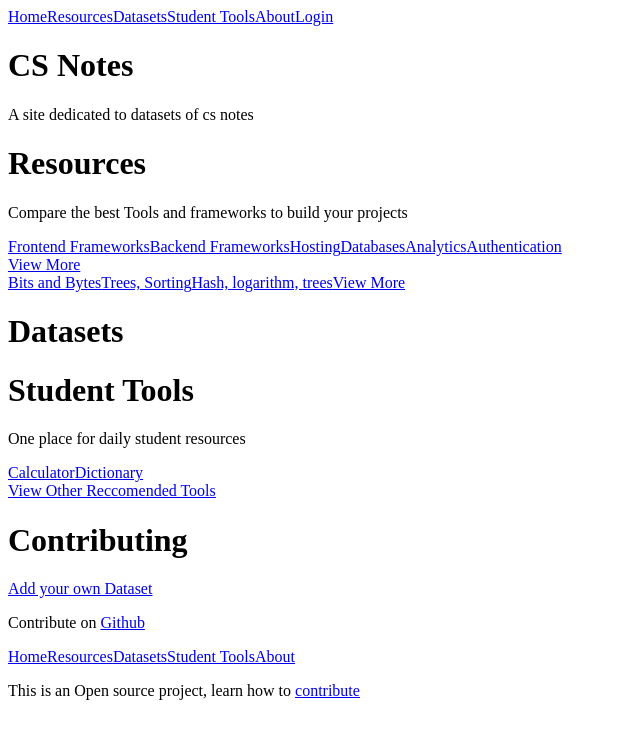
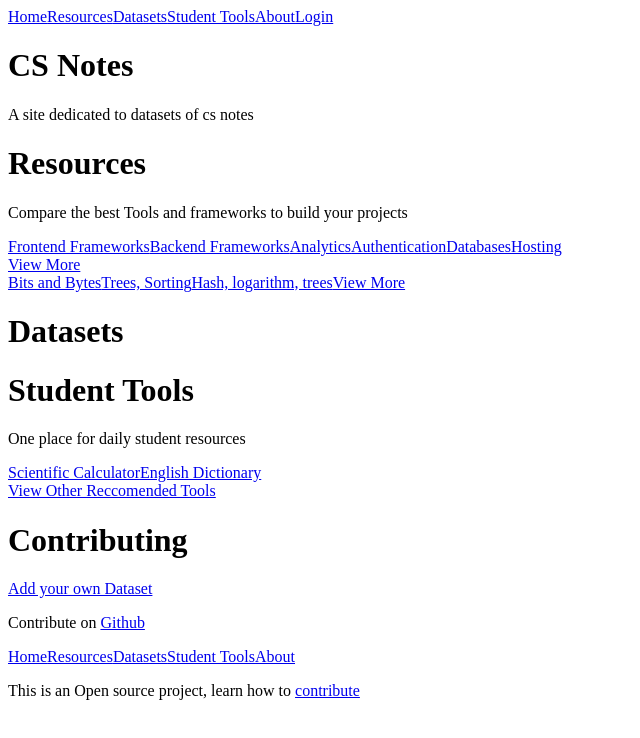
Before and after one commit to NikSchaefer/csnotes, a React app in the folder frontend/: page / in a window 1280 px wide. Shown: the top 738 px of the page, without its empty margins (0-640 px from the left). Built offline with nearby package versions, Linux system fonts and the light colour scheme; the HTML template or start-up script is replaced by a standard one.

Commit message:
Combining Interfaces + Optimizaton

```diff
--- a/frontend/src/Resources/main.tsx
+++ b/frontend/src/Resources/main.tsx
@@ -1,12 +1,8 @@
 import * as React from 'react'
 import { Link } from 'react-router-dom'
+import { sets } from '../home'
 
-export interface source {
-    title: string,
-    path: string,
-}
-
-const resources: source[] = [
+export const resources: sets[] = [
     {
         title: 'Frontend Frameworks',
         path: '/resources/frontend'
@@ -33,7 +29,7 @@ const resources: source[] = [
     },
 
 ]
-export function Options(props: { arr: source[] }): any {
+export function Options(props: { arr: sets[] }): any {
     let out = []
     for (let i = 0; i < props.arr.length; i++) {
         out.push(<a className='home-option' href={props.arr[i].path}>{props.arr[i].title}</a>)
--- a/frontend/src/datasets/main.tsx
+++ b/frontend/src/datasets/main.tsx
@@ -1,37 +1,32 @@
 import * as React from "react";
-
-export interface sets {
-    title: string,
-    link: string
-}
-
+import { sets } from '../home'
 export const listOfDatasets: sets[] = [
     {
         title: 'Bits and Bytes',
-        link: 'coding-university/1'
+        path: 'coding-university/1'
     },
     {
         title: 'Trees, Sorting',
-        link: 'coding-university/51'
+        path: 'coding-university/51'
     },
     {
         title: 'Hash, logarithm, trees',
-        link: 'coding-university/101'
+        path: 'coding-university/101'
     },
     {
         title: 'Nodes, Graph Theory, complexity, data structures',
-        link: 'coding-university/151'
+        path: 'coding-university/151'
     },
     {
         title: 'Codeless Questions, Python, Probabilty',
-        link: 'coding-university/201'
+        path: 'coding-university/201'
     }
 ]
 
 export function ShowDataset(props: { arr: sets[] }): any {
     let out: any[] = []
     for (let i = 0; i < props.arr.length; i++) {
-        out.push(<a href={`/dataset/${props.arr[i].link}`} className='dataset-button'>{props.arr[i].title}</a>)
+        out.push(<a href={`/dataset/${props.arr[i].path}`} className='dataset-button'>{props.arr[i].title}</a>)
     }
     return out
 }
--- a/frontend/src/home.tsx
+++ b/frontend/src/home.tsx
@@ -1,60 +1,28 @@
 import * as React from "react";
 import { Link } from 'react-router-dom'
-import { listOfDatasets, sets } from './datasets/main'
-import { ShowStudentTools } from './student/main'
+import { listOfDatasets } from './datasets/main'
+import { ShowStudentTools, listOfStudentTools } from './student/main'
+import { resources } from './Resources/main'
+
+export interface sets {
+    title: string,
+    path: string,
+}
 function ShowDatasets(props: { array: sets[] }): any {
     let out: any[] = []
     for (let i: number = 0; i < 3; i++) {
-        out.push(<a key={props.array[i].title} className='dataset-link' href={`dataset/${props.array[i].link}`}>{props.array[i].title}</a>)
+        out.push(<a key={props.array[i].title} className='dataset-link' href={`dataset/${props.array[i].path}`}>{props.array[i].title}</a>)
     }
     return out
 }
-const listOfStudentTools: sets[] = [
-    {
-        title: 'Calculator',
-        link: 'calculator'
-    },
-    {
-        title: 'Dictionary',
-        link: 'dictionary'
-    },
-]
-
-export const listOfTools: sets[] = [
-    {
-        title: 'Frontend Frameworks',
-        link: 'frontend'
-    },
-    {
-        title: 'Backend Frameworks',
-        link: 'backend'
-    },
-    {
-        title: 'Hosting',
-        link: 'hosting'
-    },
-    {
-        title: 'Databases',
-        link: 'database'
-    },
-    {
-        title: 'Analytics',
-        link: 'analytics'
-    },
-    {
-        title: 'Authentication',
-        link: 'auth'
+function ResContent(props: { arr: sets[] }): any {
+    let out: any[] = []
+    for (let i: number = 0; i < props.arr.length; i++) {
+        out.push(<a href={`/resources/${props.arr[i].path}`} className='home-res-link'>{props.arr[i].title}</a>)
     }
-]
-
+    return out
+}
 export default function Home() {
-    function ResContent(props: { arr: sets[] }): any {
-        let out: any[] = []
-        for (let i: number = 0; i < props.arr.length; i++) {
-            out.push(<a href={`/resources/${props.arr[i].link}`} className='home-res-link'>{props.arr[i].title}</a>)
-        }
-        return out
-    }
     return (
         <div>
             <div className='home-colored'>
@@ -65,7 +33,7 @@ export default function Home() {
                 <h1>Resources</h1>
                 <p>Compare the best Tools and frameworks to build your projects</p>
                 <div className='home-res-div'>
-                    <ResContent arr={listOfTools} />
+                    <ResContent arr={resources} />
                 </div>
                 <Link to='/resources' className='dataset-view'>View More</Link>
             </div>
--- a/frontend/src/student/main.tsx
+++ b/frontend/src/student/main.tsx
@@ -8,7 +8,7 @@ interface links {
     description: string,
     link: string,
 }
-const listOfStudentTools: sets[] = [
+export const listOfStudentTools: sets[] = [
     {
         title: 'Scientific Calculator',
         link: 'calculator'
```
Also changed, not shown: frontend/static/frontend/main.js.
